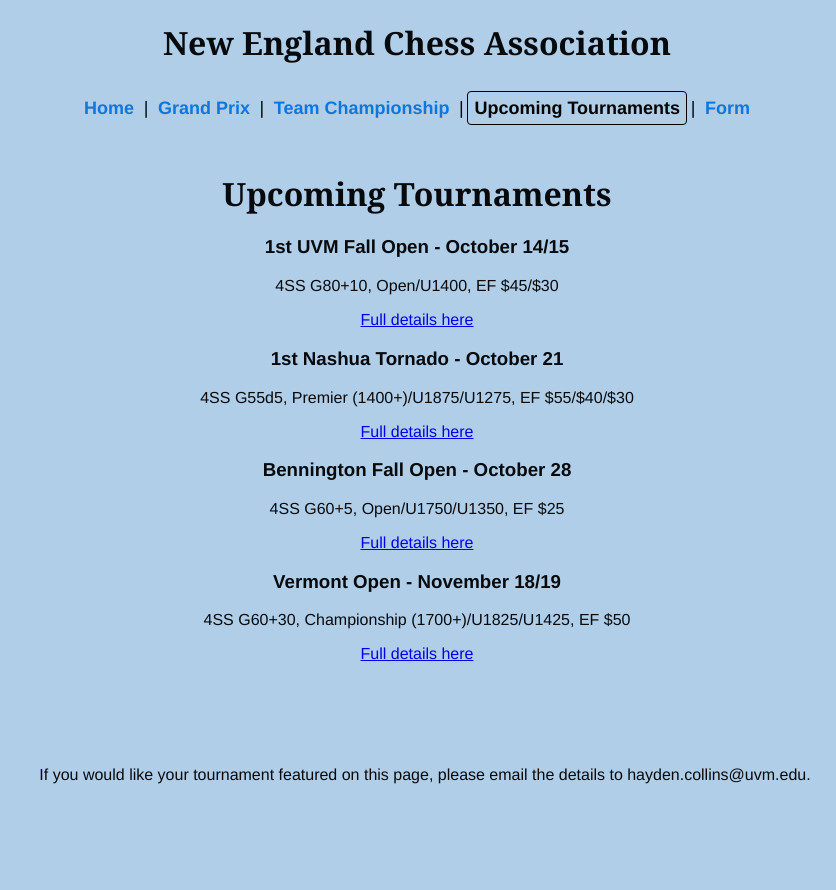
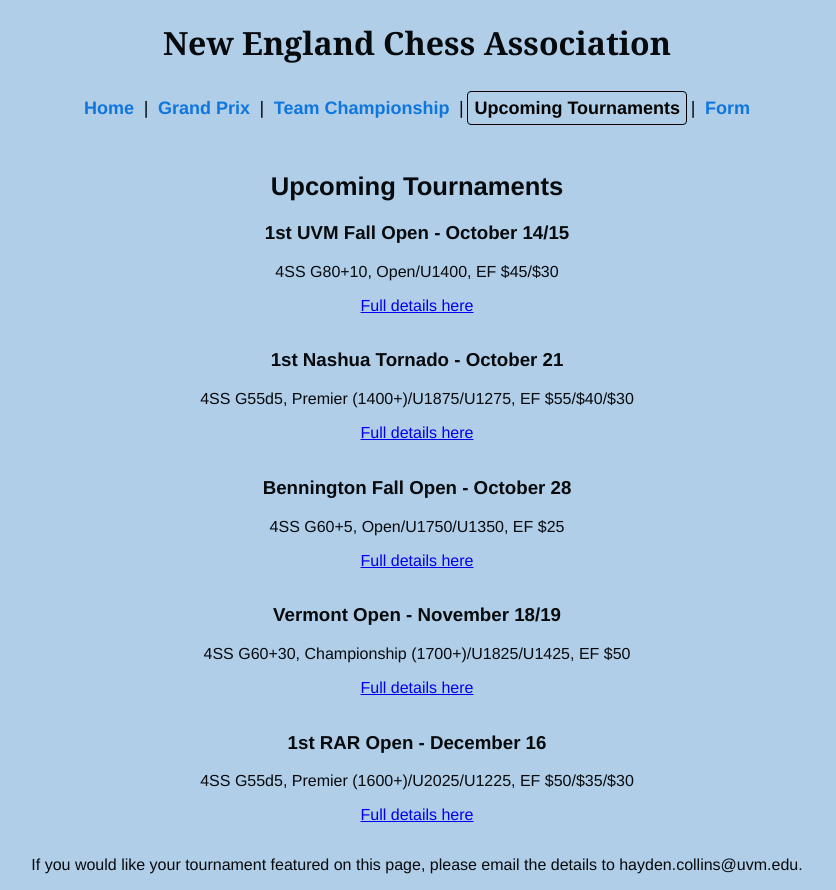
Before and after one commit to collinshayden/nneca-website, a Vue app in the folder website/: page /tournaments in a window 1280 px wide. Shown: the whole page, without its empty margins (223-1059 px from the left). Before the commit the page ends 800 px from the top, so only its background shows below. Built offline with nearby package versions, Linux system fonts and the light colour scheme.

Commit message:
fixed footer issue, changed size of h2, added tournament

```diff
--- a/website/src/views/Tournament.vue
+++ b/website/src/views/Tournament.vue
@@ -12,4 +12,8 @@ export default {
 };
 </script>
 
-<style></style>
+<style>
+  .details {
+    padding-bottom: 1em;
+  }
+</style>
--- a/website/src/views/Tournaments.vue
+++ b/website/src/views/Tournaments.vue
@@ -1,7 +1,7 @@
 import tournament
 
 <template>
-  <h1>Upcoming Tournaments</h1>
+  <h2 class="title">Upcoming Tournaments</h2>
   <div>
     <Tournament
       title="1st UVM Fall Open - October 14/15"
@@ -23,6 +23,11 @@ import tournament
       format="4SS G60+30, Championship (1700+)/U1825/U1425, EF $50"
       link="https://new.uschess.org/2023-vermont-open"
     />
+    <Tournament
+      title="1st RAR Open - December 16"
+      format="4SS G55d5, Premier (1600+)/U2025/U1225, EF $50/$35/$30"
+      link="https://new.uschess.org/1st-rar-open"
+    />
   </div>
   <div id="footer">
     <p>
@@ -41,19 +46,7 @@ export default {
 </script>
 
 <style>
-#footer {
-    position: absolute;
-    bottom: 0;
-    width: 100%;
-    padding-top: 5px;
-    margin: auto;
-    text-align: center;
+  .title {
+    font-size: 1.6em;
   }
-@media only screen and (max-width:600px) {
-  #footer {
-    position: relative;
-
-  }
-}
-
 </style>
```
